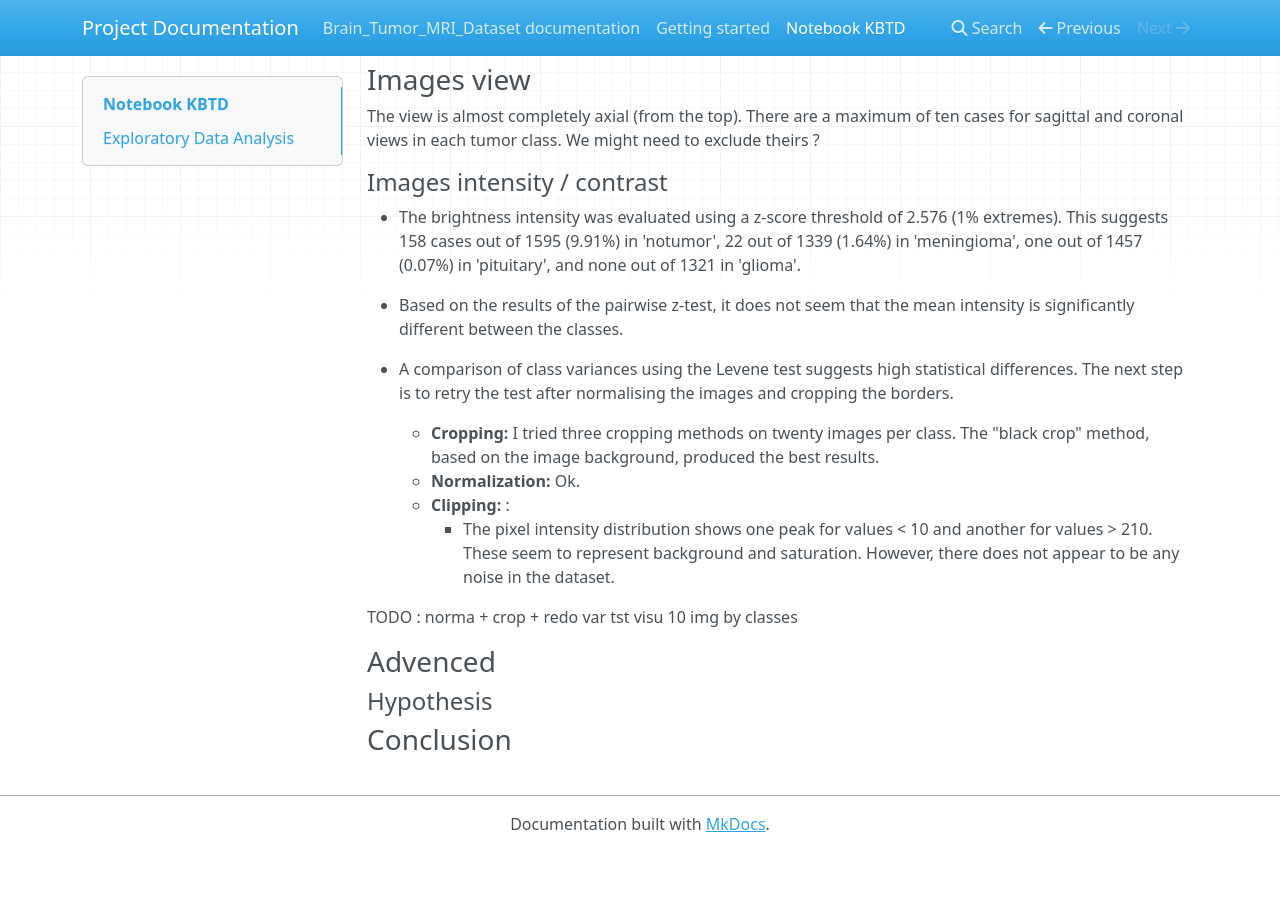
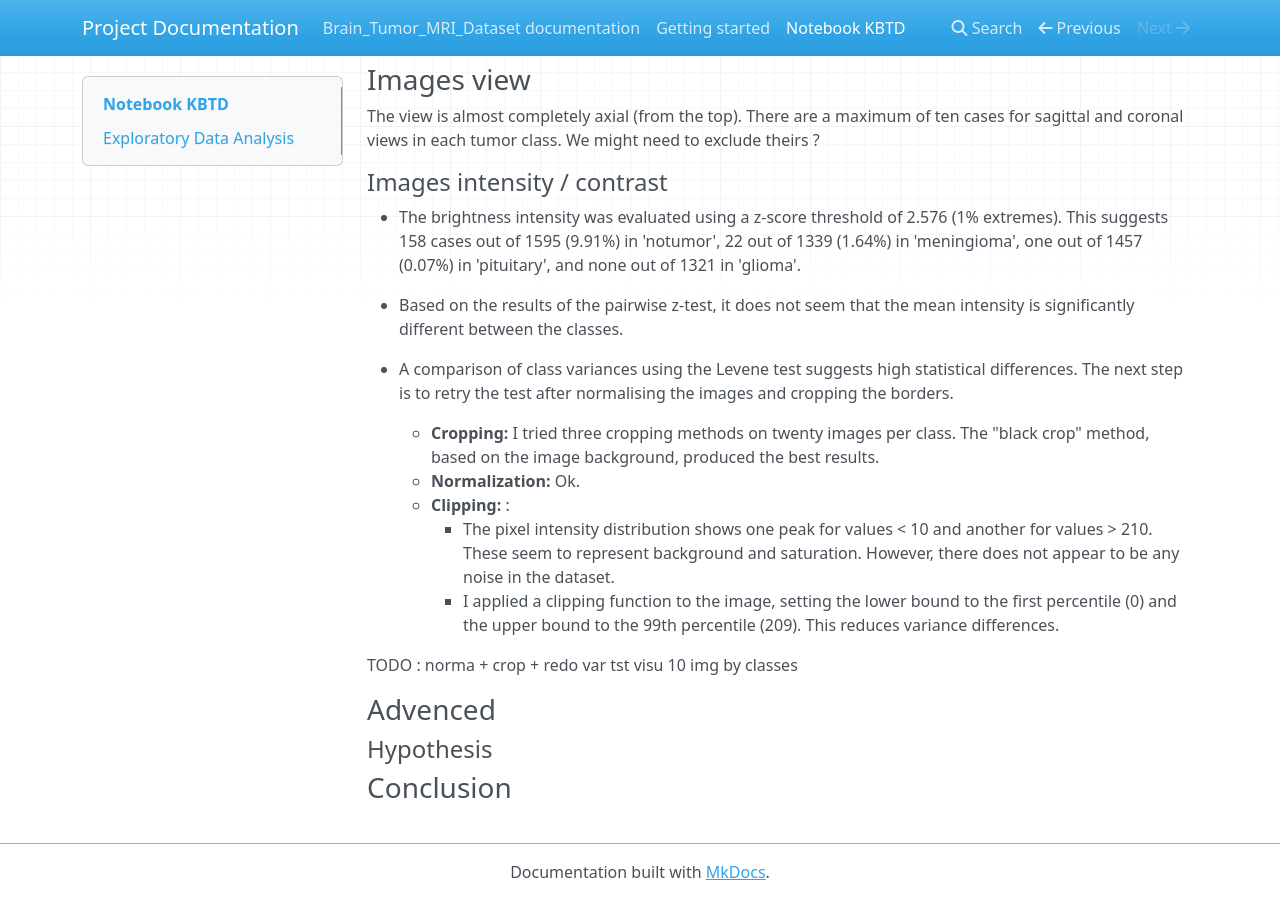
Before and after one commit to Jeremy-Duval-PhD/Brain_Tumor_MRI_Dataset, an MkDocs documentation site: the page built from docs/docs/notebook.md, in a window 1280 px wide and 900 px high, scrolled down 1483 px. Built offline with MkDocs 1.6.1, drawn with Linux system fonts in a browser that asks for light colours; nearby versions of some CDN libraries; before the commit the page ends 2335 px from its top, so only the background shows below that.

Commit message:
WIP: EDA content: clip done

```diff
--- a/docs/docs/notebook.md
+++ b/docs/docs/notebook.md
@@ -82,6 +82,7 @@ The view is almost completely axial (from the top). There are a maximum of ten c
 	* **Normalization:** Ok.
 	* **Clipping:** :
 		* The pixel intensity distribution shows one peak for values < 10 and another for values > 210. These seem to represent background and saturation. However, there does not appear to be any noise in the dataset.
+		* I applied a clipping function to the image, setting the lower bound to the first percentile (0) and the upper bound to the 99th percentile (209). This reduces variance differences.
 
 TODO : norma + crop + redo var tst
 	   visu 10 img by classes
```
Also changed, not shown: 1 other file.
